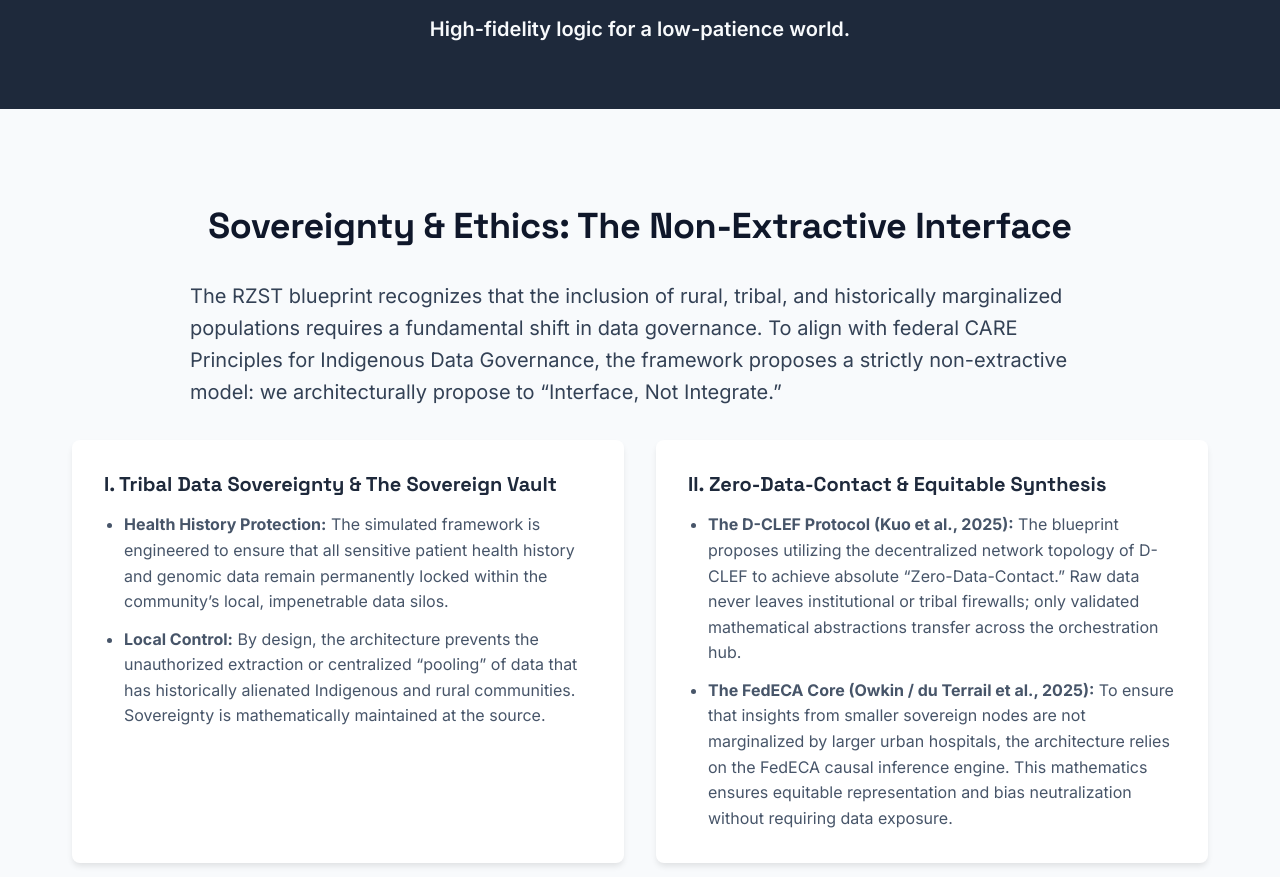
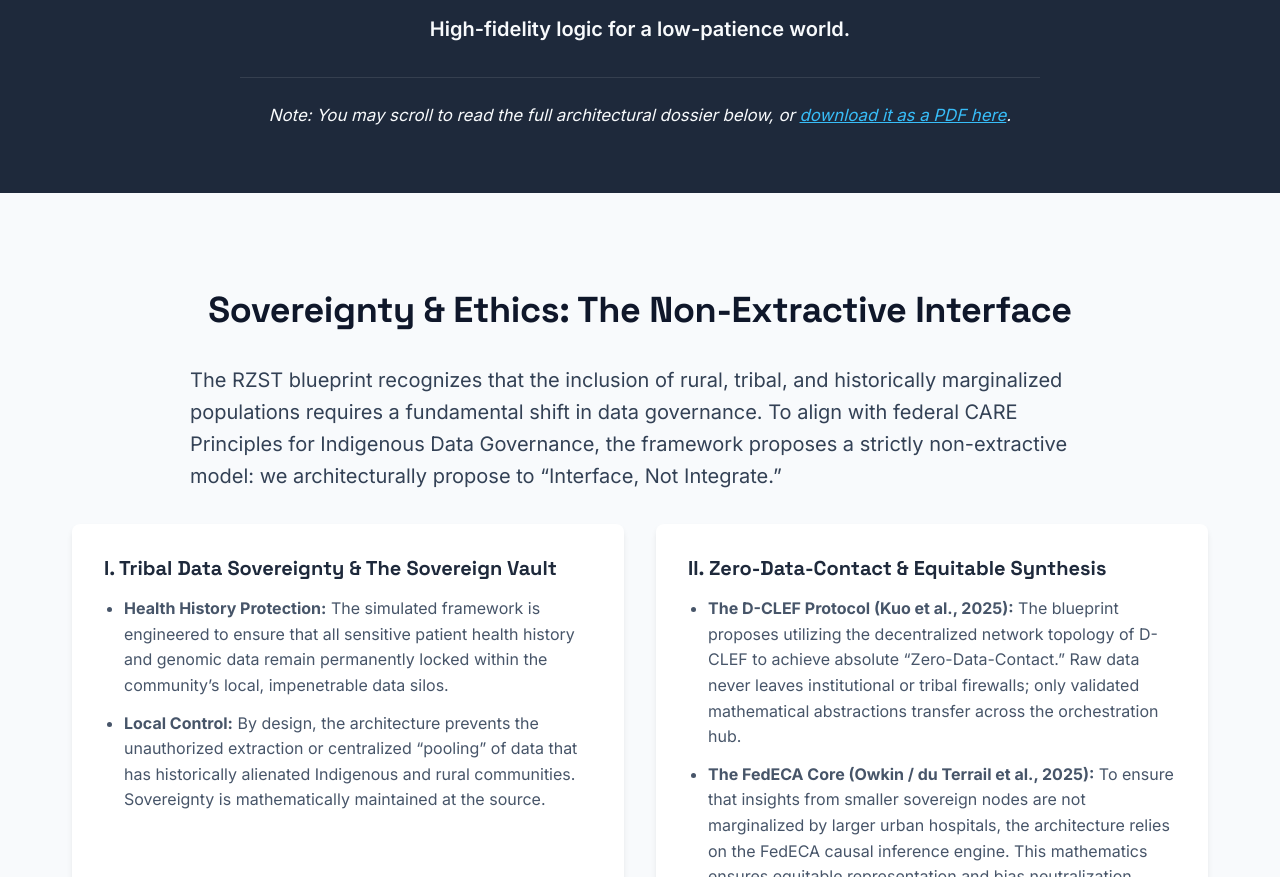
Before and after one commit to Ethical-AI-User/rzst_website, a plain HTML site: page flagship-proposal.html in a window 1280 px wide. Shown: the part 2009-2886 px from the top of the page. Drawn offline with Linux system fonts and the light colour scheme.

Commit message:
Enhance lead section with PDF download note
Added note about scrolling and PDF download option.

```diff
--- a/flagship-proposal.html
+++ b/flagship-proposal.html
@@ -64,6 +64,9 @@
                 <h1>The Proposed Blueprint: Architecture &amp; Synthesis</h1>
                 <p class="lead">A comprehensive deep-dive into this proposed stateful orchestration framework and its flagship translational medicine proof-of-concept—from the core architectural engine and validation matrix to the multi-vector approach, <em>in-silico</em> rigor, and peer review stress tests.</p>
                 <p class="lead lead-emphasis">High-fidelity logic for a low-patience world.</p>
+                <p class="lead" style="margin-top: 2rem; font-size: 1.05rem; border-top: 1px solid rgba(255,255,255,0.1); padding-top: 1.5rem;">
+    <em>Note: You may scroll to read the full architectural dossier below, or <a href="#" onclick="window.print(); return false;" style="color: #38BDF8; text-decoration: underline;">download it as a PDF here</a>.</em>
+</p>
             </div>
          </section>
 
```
